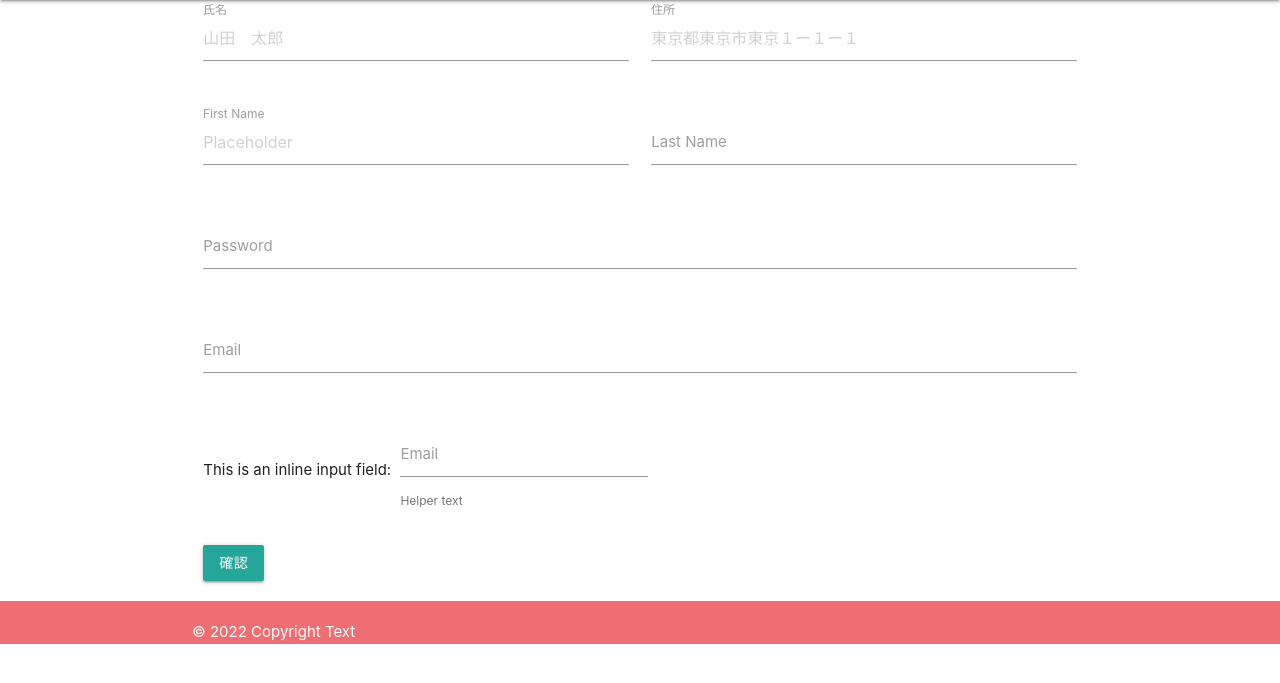
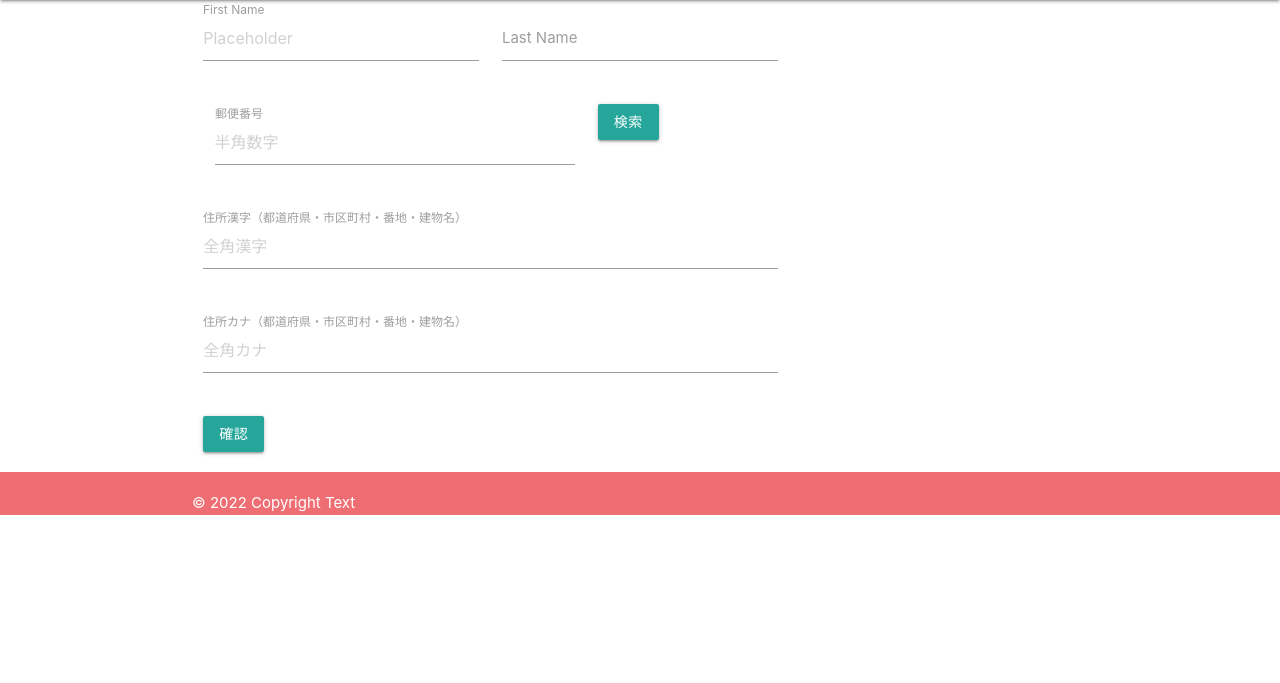
Before and after one commit to namickey/spring-boot-mybatis-docker, a Python web app: template web-css/src/main/resources/templates/index.html in a window 1280 px wide. Shown: the part 64-747 px from the top of the page. Run offline with Jinja, Linux system fonts and the light colour scheme; the template is opened without the code that fills it, so the values that code supplies are empty.

Commit message:
add modal

```diff
--- a/web-css/src/main/resources/templates/index.html
+++ b/web-css/src/main/resources/templates/index.html
@@ -21,17 +21,7 @@
 <div class="container">
 
     <div class="row m6">
-        <form class="col s12">
-            <div class="row">
-                <div class="input-field col s6">
-                    <input placeholder="山田　太郎" id="name" type="text" class="validate">
-                    <label for="name">氏名</label>
-                </div>
-                <div class="input-field col s6">
-                    <input placeholder="東京都東京市東京１ー１ー１" id="jusho" type="text" class="validate">
-                    <label for="jusho">住所</label>
-                </div>
-            </div>
+        <form class="col s8">
             <div class="row">
                 <div class="input-field col s6">
                     <input placeholder="Placeholder" id="first_name" type="text" class="validate">
@@ -43,33 +33,40 @@
                 </div>
             </div>
             <div class="row">
-                <div class="input-field col s12">
-                    <input id="password" type="password" class="validate">
-                    <label for="password">Password</label>
+                <div class="col s12">
+                    <div class="input-field col s8">
+                        <input id="postcode" type="text" placeholder="半角数字" class="validate">
+                        <label for="postcode">郵便番号</label>
+                    </div>
+                    <div class="col s4">
+                        <a href="#modal1" id="modal-triger" class="waves-effect waves-light btn">検索</a>
+                    </div>
+                    <div id="modal1" class="modal">
+                        <div class="modal-content">
+                            <p>検索結果</p>
+                            <div id="jusholist" ></div>
+                        </div>
+                        <div class="modal-footer">
+                            <a href="#!" class="modal-close waves-effect waves-green btn-flat">キャンセル</a>
+                        </div>
+                    </div>
                 </div>
             </div>
             <div class="row">
                 <div class="input-field col s12">
-                    <input id="email" type="email" class="validate">
-                    <label for="email">Email</label>
+                    <input id="jushokanji" type="text" placeholder="全角漢字" class="validate">
+                    <label for="jushokanji">住所漢字（都道府県・市区町村・番地・建物名）</label>
                 </div>
             </div>
             <div class="row">
-                <div class="col s12">
-                    This is an inline input field:
-                    <div class="input-field inline">
-                        <input id="email_inline" type="email" class="validate">
-                        <label for="email_inline">Email</label>
-                        <span class="helper-text" data-error="wrong" data-success="right">Helper text</span>
-                    </div>
+                <div class="input-field col s12">
+                    <input id="jushokana" type="text" placeholder="全角カナ" class="validate">
+                    <label for="jushokana">住所カナ（都道府県・市区町村・番地・建物名）</label>
                 </div>
             </div>
             <a href="/confirm" class="waves-effect waves-light btn">確認</a>
         </form>
-
-
     </div>
-
 </div>
 <footer class="page-footer">
     <div>
@@ -79,5 +76,55 @@
     </div>
 </footer>
 <script type="text/javascript" src="js/materialize.min.js"></script>
+<script
+        src="https://code.jquery.com/jquery-3.6.0.min.js"
+        integrity="sha256-/xUj+3OJU5yExlq6GSYGSHk7tPXikynS7ogEvDej/m4="
+        crossorigin="anonymous"></script>
+<script>
+document.addEventListener('DOMContentLoaded', function () {
+    //TODO モーダル処理の部品化。
+    const optionsModal = {
+        onCloseEnd: () => {
+            //モーダルクローズ時に、モーダル内住所リストをクリア。
+            $('#jusholist').empty();
+        }
+    }
+    var Modalelem = document.querySelector('.modal');
+    var instanceModal = M.Modal.init(Modalelem, optionsModal);
+
+    //住所検索ボタンイベント設定。クリック後にAjax呼び出し。
+    $('#modal-triger').on('click', function(){
+        fetch("/getJusho?postCode="+$('#postcode').val(), {
+    		method: "get"
+	    })
+	  	.then(response => response.json())  //TODO 0件エラー、入力チェックエラー、システムエラー、タイムアウト、認証エラー等のハンドリング。
+	    .then(data => {
+	        //住所1件毎に、イベント設定とラジオボタン要素生成。
+	        data.forEach(item => {
+	            var postCode = item['postCode'];
+	            var jushoKanji = item['jushoKanji'];
+	            var jushoKana = item['jushoKana'];
+	            var radioelm = $('<p><label><input name="ju" type="radio"/><span>'+postCode+' '+jushoKanji+'</span></label></p>');
+	            //イベント設定。住所が選択されたら、選択された住所を画面本体へ反映する。
+	            $(radioelm).find('input').on('change', function(){
+	                $('#postcode').val(postCode);
+	                $('#jushokanji').val(jushoKanji);
+	                $('#jushokana').val(jushoKana);
+	            });
+	            $('#jusholist').append(radioelm);
+		    });
+		    //イベント設定。住所が選択されたら、モーダルクローズ。※300ms遅延してクローズ。
+		    $('#jusholist input').each(function(index, element){
+		        $(element).on('change', function(){
+		            setTimeout(() => {instanceModal.close()}, 300);
+		        });
+		    });
+		    //モーダル画面を開く
+		    instanceModal.open();
+		});
+    });
+});
+
+</script>
 </body>
 </html>
```
Also changed, not shown: 2 other files.
